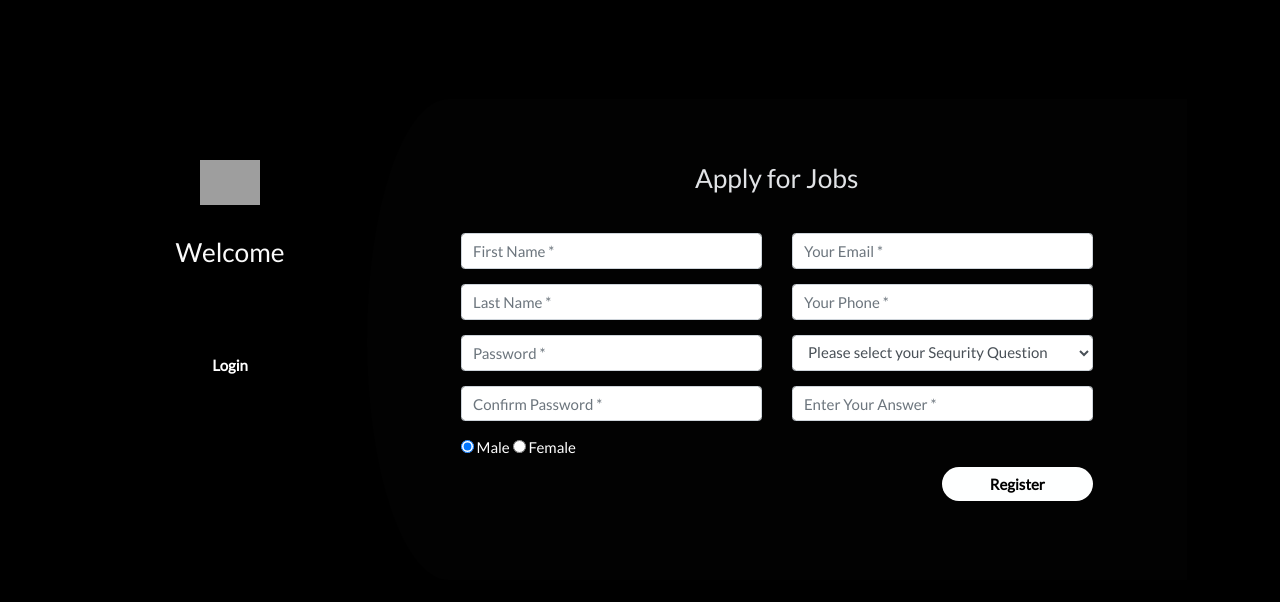
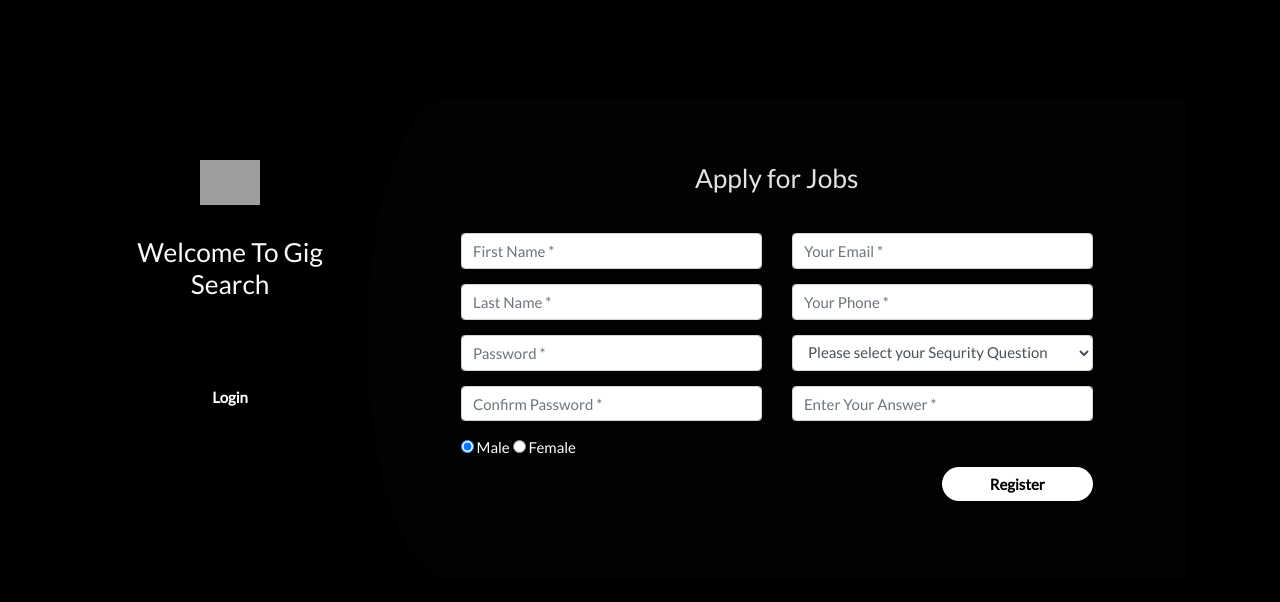
Before and after one commit to clary09/gig-search-front-end, a plain HTML site: page index.html in a window 1280 px wide. Shown: the part 2093-2695 px from the top of the page. Drawn offline with nearby package versions, Linux system fonts and the light colour scheme; grey boxes are pictures that could not be loaded.

Commit message:
Changed The File

```diff
--- a/index.html
+++ b/index.html
@@ -225,7 +225,7 @@ body {font-family: "Lato", sans-serif}
     <div class="row">
         <div class="col-md-3 register-left">
             <img src="https://image.ibb.co/n7oTvU/logo_white.png" alt=""/>
-            <h3>Welcome</h3>
+            <h3>Welcome To Gig Search</h3>
 
             <input type="submit" name="" value="Login"/><br/>
         </div>
```
